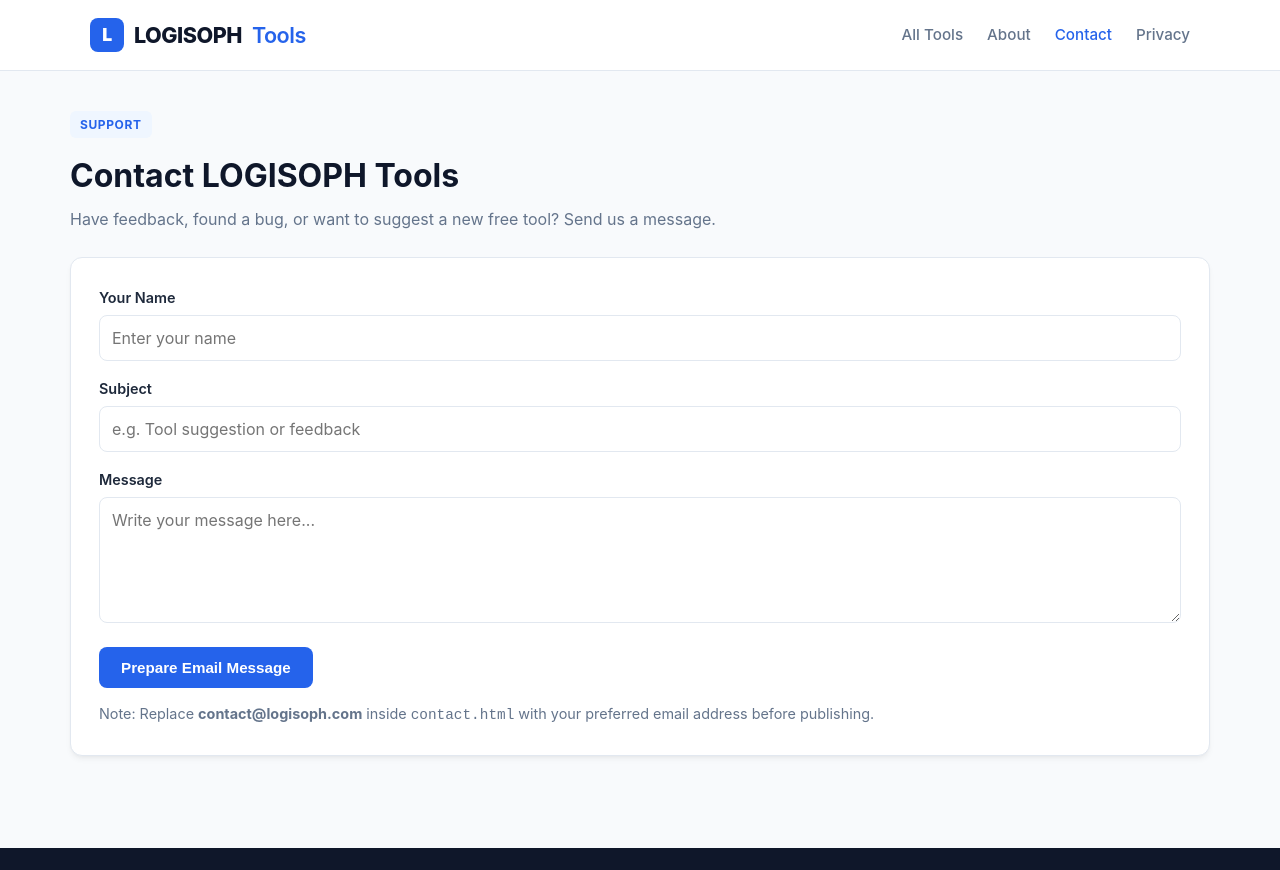
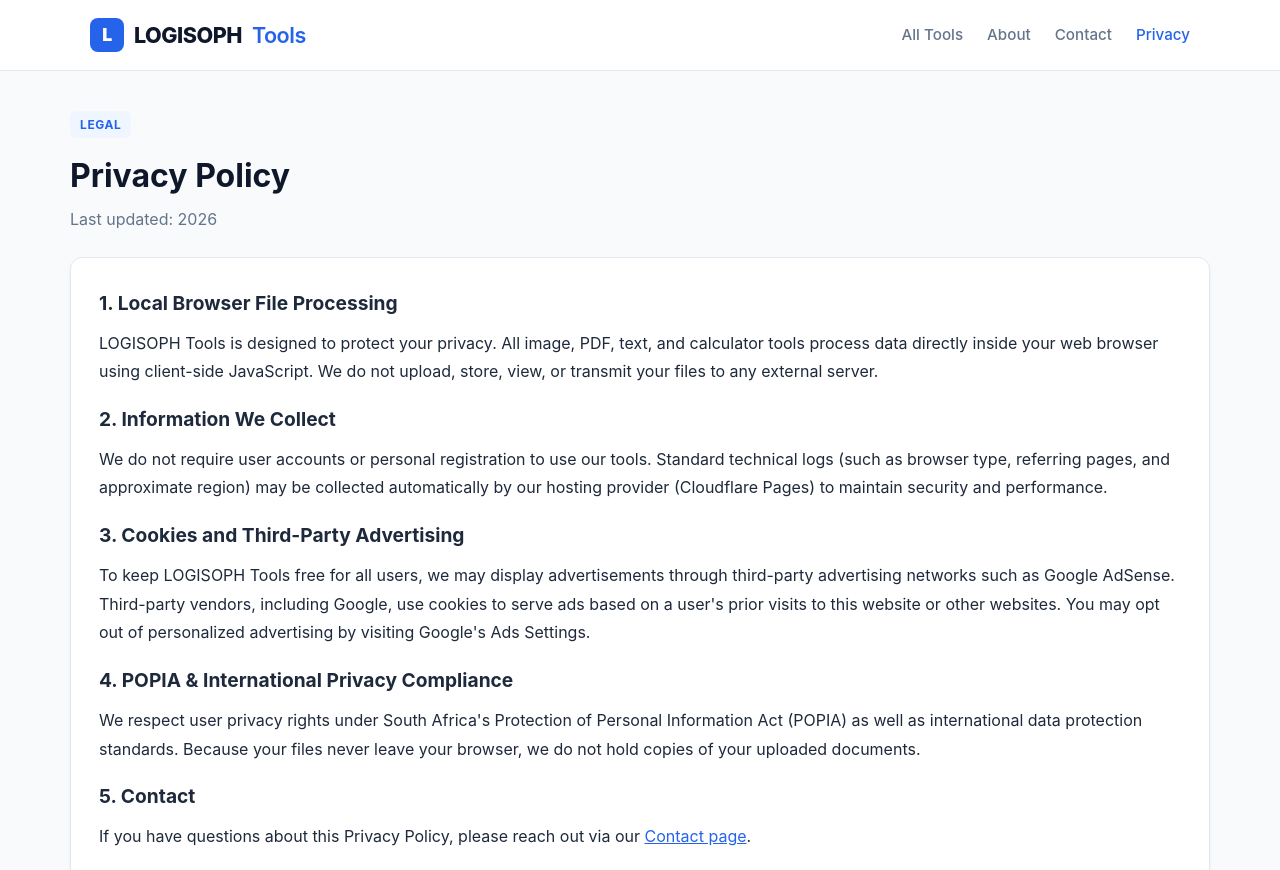
Before and after one commit to gosiamepatleswane-sys/Logisoph-tools, a plain HTML site: page privacy.html in a window 1280 px wide. Shown: the top 870 px of the page. Drawn offline with Linux system fonts and the light colour scheme.

Commit message:
Update privacy.html

```diff
--- a/privacy.html
+++ b/privacy.html
@@ -3,14 +3,9 @@
 <head>
   <meta charset="UTF-8" />
   <meta name="viewport" content="width=device-width, initial-scale=1.0" />
-  <title>Contact Us — LOGISOPH Tools</title>
-  <meta name="description" content="Get in touch with LOGISOPH Tools to report an issue, suggest a new tool, or ask a question." />
+  <title>Privacy Policy — LOGISOPH Tools</title>
+  <meta name="description" content="Read the LOGISOPH Tools Privacy Policy. Learn how your files are processed locally in your browser and how cookies and advertising work." />
   <link rel="stylesheet" href="style.css" />
-  <style>
-    .form-group { margin-bottom: 16px; }
-    .form-group label { display: block; font-weight: 600; font-size: 0.9rem; margin-bottom: 6px; }
-    .form-group input, .form-group textarea { width: 100%; padding: 12px; border: 1px solid var(--border); border-radius: 8px; font-size: 1rem; font-family: inherit; }
-  </style>
 </head>
 <body>
 
@@ -22,8 +17,8 @@
         <ul id="navMenu">
           <li><a href="index.html">All Tools</a></li>
           <li><a href="about.html">About</a></li>
-          <li><a href="contact.html" class="active">Contact</a></li>
-          <li><a href="privacy.html">Privacy</a></li>
+          <li><a href="contact.html">Contact</a></li>
+          <li><a href="privacy.html" class="active">Privacy</a></li>
         </ul>
       </nav>
     </div>
@@ -31,30 +26,26 @@
 
   <main class="container tool-page">
     <div class="tool-header">
-      <span class="tool-tag">Support</span>
-      <h1>Contact LOGISOPH Tools</h1>
-      <p style="color:var(--text-muted);">Have feedback, found a bug, or want to suggest a new free tool? Send us a message.</p>
+      <span class="tool-tag">Legal</span>
+      <h1>Privacy Policy</h1>
+      <p style="color:var(--text-muted);">Last updated: 2026</p>
     </div>
 
-    <div class="tool-box">
-      <form id="contactForm">
-        <div class="form-group">
-          <label for="senderName">Your Name</label>
-          <input type="text" id="senderName" required placeholder="Enter your name" />
-        </div>
-        <div class="form-group">
-          <label for="subject">Subject</label>
-          <input type="text" id="subject" required placeholder="e.g. Tool suggestion or feedback" />
-        </div>
-        <div class="form-group">
-          <label for="message">Message</label>
-          <textarea id="message" rows="5" required placeholder="Write your message here..."></textarea>
-        </div>
-        <button type="submit" class="btn">Prepare Email Message</button>
-      </form>
-      <p id="contactNote" style="margin-top:14px; font-size:0.9rem; color:var(--text-muted);">
-        Note: Replace <strong>contact@logisoph.com</strong> inside <code>contact.html</code> with your preferred email address before publishing.
-      </p>
+    <div class="tool-box" style="line-height: 1.8;">
+      <h2 style="font-size:1.2rem; margin-bottom:8px;">1. Local Browser File Processing</h2>
+      <p style="margin-bottom:16px;">LOGISOPH Tools is designed to protect your privacy. All image, PDF, text, and calculator tools process data directly inside your web browser using client-side JavaScript. We do not upload, store, view, or transmit your files to any external server.</p>
+
+      <h2 style="font-size:1.2rem; margin-bottom:8px;">2. Information We Collect</h2>
+      <p style="margin-bottom:16px;">We do not require user accounts or personal registration to use our tools. Standard technical logs (such as browser type, referring pages, and approximate region) may be collected automatically by our hosting provider (Cloudflare Pages) to maintain security and performance.</p>
+
+      <h2 style="font-size:1.2rem; margin-bottom:8px;">3. Cookies and Third-Party Advertising</h2>
+      <p style="margin-bottom:16px;">To keep LOGISOPH Tools free for all users, we may display advertisements through third-party advertising networks such as Google AdSense. Third-party vendors, including Google, use cookies to serve ads based on a user's prior visits to this website or other websites. You may opt out of personalized advertising by visiting Google's Ads Settings.</p>
+
+      <h2 style="font-size:1.2rem; margin-bottom:8px;">4. POPIA & International Privacy Compliance</h2>
+      <p style="margin-bottom:16px;">We respect user privacy rights under South Africa's Protection of Personal Information Act (POPIA) as well as international data protection standards. Because your files never leave your browser, we do not hold copies of your uploaded documents.</p>
+
+      <h2 style="font-size:1.2rem; margin-bottom:8px;">5. Contact</h2>
+      <p>If you have questions about this Privacy Policy, please reach out via our <a href="contact.html" style="color:var(--accent); text-decoration:underline;">Contact page</a>.</p>
     </div>
   </main>
 
@@ -78,14 +69,5 @@
   </footer>
 
   <script src="main.js"></script>
-  <script>
-    document.getElementById('contactForm').addEventListener('submit', function(e) {
-      e.preventDefault();
-      const name = encodeURIComponent(document.getElementById('senderName').value);
-      const subject = encodeURIComponent('[LOGISOPH Tools] ' + document.getElementById('subject').value);
-      const body = encodeURIComponent('Name: ' + decodeURIComponent(name) + '\n\n' + document.getElementById('message').value);
-      window.location.href = `mailto:contact@://logisoph.com{subject}&body=${body}`;
-    });
-  </script>
 </body>
 </html>
```
